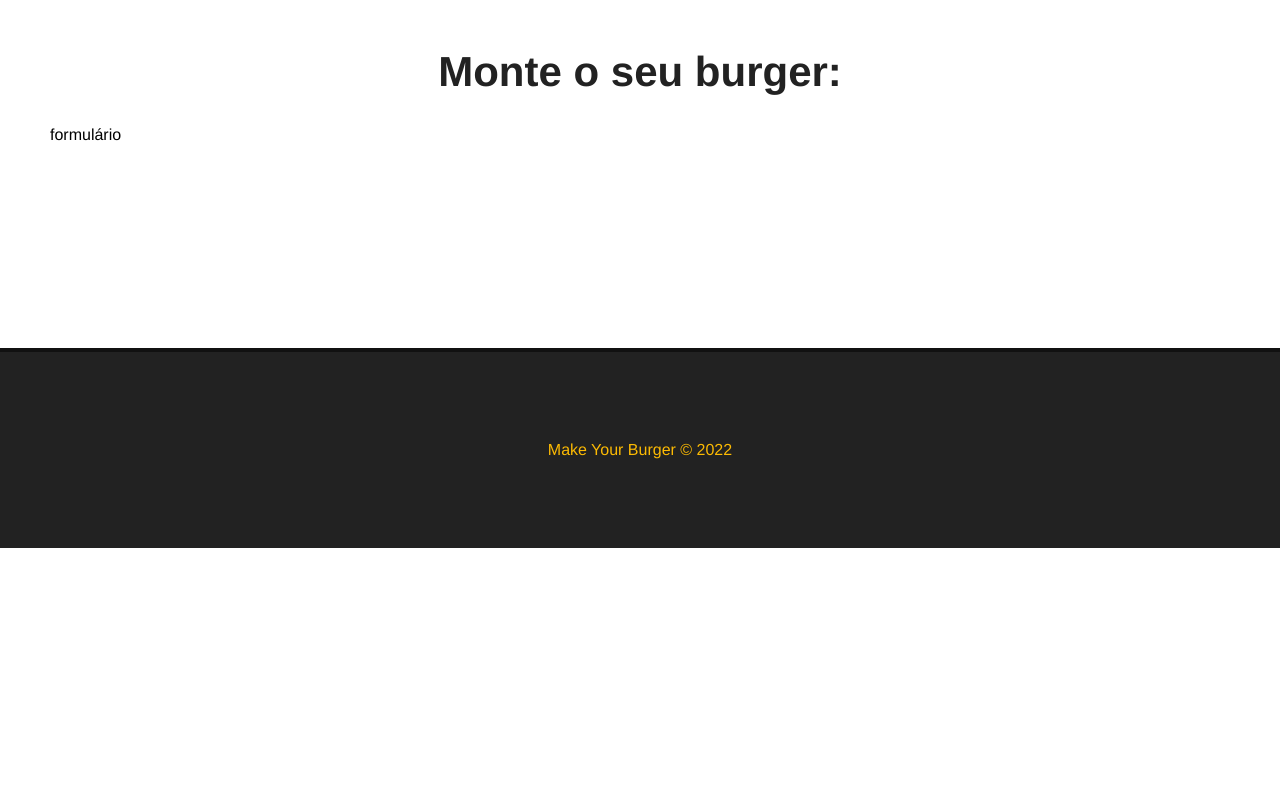
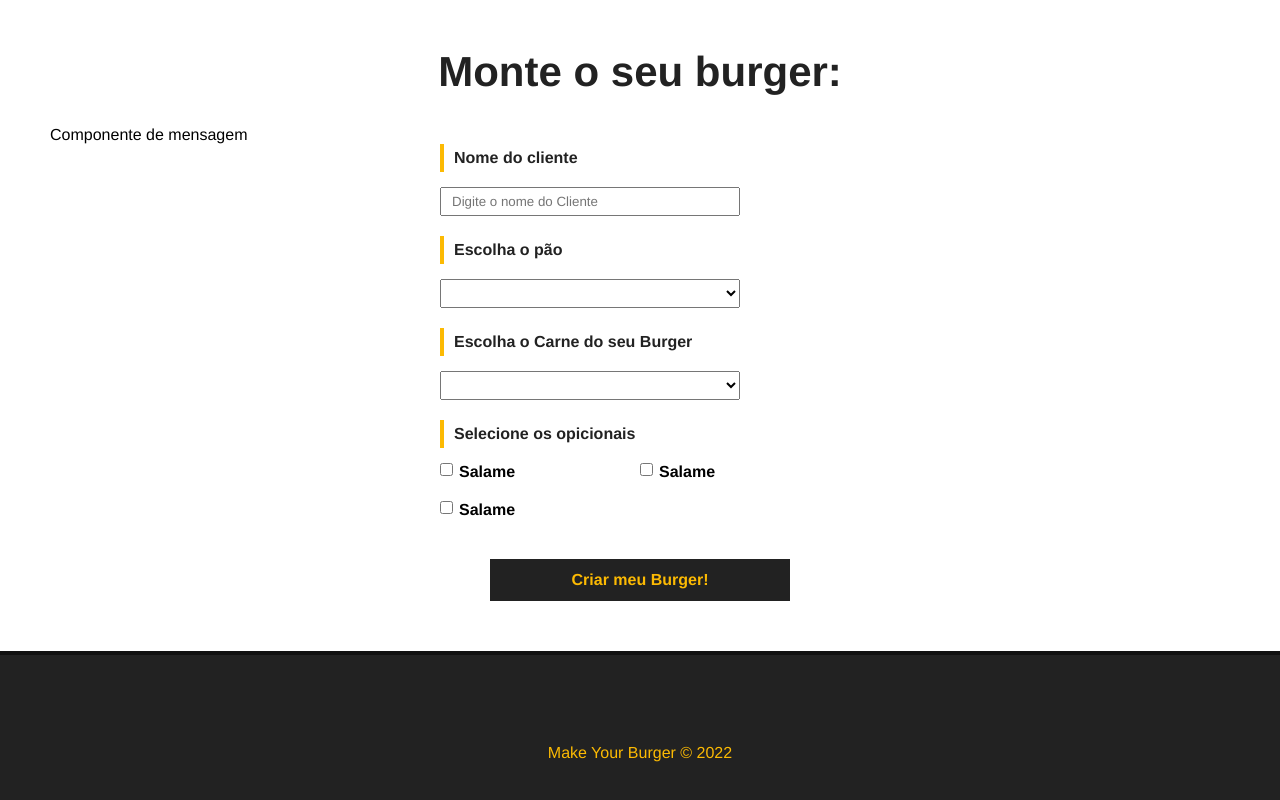
Before and after one commit to wagnerFaria/make-your-burger, a Vue app: page / in a window 1280 px wide. Shown: the part 580-1380 px from the top of the page. Before the commit the page ends 1128 px from the top, so only its background shows below. Built offline with nearby package versions, Linux system fonts and the light colour scheme.

Commit message:
Criando formulário de cadastro

```diff
--- /dev/null
+++ b/src/components/BurgerForm.vue
@@ -0,0 +1,141 @@
+<template>
+  <div>
+    <p>Componente de mensagem</p>
+    <div>
+      <form action="" id="burger-form">
+        <div class="input-container">
+          <label for="nome">Nome do cliente</label>
+          <input
+            type="text"
+            id="nome"
+            name="nome"
+            v-model="nome"
+            placeholder="Digite o nome do Cliente"
+          />
+        </div>
+        <div class="input-container">
+          <label for="pao">Escolha o pão</label>
+          <select name="pao" id="pao" v-model="pao">
+            <option value="">Selecione o seu pão</option>
+            <option value="integral">Integral</option>
+          </select>
+        </div>
+        <div class="input-container">
+          <label for="carne">Escolha o Carne do seu Burger</label>
+          <select name="carne" id="carne" v-model="carne">
+            <option value="">Selecione o tipo de Carne</option>
+            <option value="maminha">Maminha</option>
+          </select>
+        </div>
+        <div id="opicionais-container" class="input-container">
+          <label id="opicionais-title" for="opicionais"
+            >Selecione os opicionais</label
+          >
+          <div class="checkbox-container">
+            <input
+              type="checkbox"
+              name="opicionais"
+              v-model="opicionais"
+              value="salame"
+            />
+            <span>Salame</span>
+          </div>
+          <div class="checkbox-container">
+            <input
+              type="checkbox"
+              name="opicionais"
+              v-model="opicionais"
+              value="salame"
+            />
+            <span>Salame</span>
+          </div>
+          <div class="checkbox-container">
+            <input
+              type="checkbox"
+              name="opicionais"
+              v-model="opicionais"
+              value="salame"
+            />
+            <span>Salame</span>
+          </div>
+        </div>
+        <div class="input-container">
+          <input type="submit" class="submit-btn" value="Criar meu Burger!" />
+        </div>
+      </form>
+    </div>
+  </div>
+</template>
+<script>
+export default {
+  name: "BurgerForm",
+  data() {
+    return {
+      nome: "",
+    };
+  },
+};
+</script>
+<style scoped>
+#burger-form {
+  max-width: 400px;
+  margin: 0 auto;
+}
+.input-container {
+  display: flex;
+  flex-direction: column;
+  margin-bottom: 20px;
+}
+label {
+  font-weight: bold;
+  margin-bottom: 15px;
+  color: #222;
+  padding: 5px 10px;
+  border-left: 4px solid #fcba03;
+}
+input,
+select {
+  padding: 5px 10px;
+  width: 300px;
+}
+#opicionais-container {
+  flex-direction: row;
+  flex-wrap: wrap;
+}
+#opicionais-title {
+  width: 100%;
+}
+
+.checkbox-container {
+  display: flex;
+  align-items: flex-start;
+  width: 50%;
+  margin-bottom: 20px;
+}
+
+.checkbox-container span,
+.checkbox-container input {
+  width: auto;
+}
+
+.checkbox-container span {
+  margin-left: 6px;
+  font-weight: bold;
+}
+
+.submit-btn {
+  background-color: #222;
+  color: #fcba03;
+  font-weight: bold;
+  border: 2px solid #222;
+  padding: 10px;
+  font-size: 16px;
+  margin: 0 auto;
+  cursor: pointer;
+  transition: 0.5s;
+}
+.submit-btn:hover {
+  background-color: transparent;
+  color: #222;
+}
+</style>
--- a/src/views/Home.vue
+++ b/src/views/Home.vue
@@ -2,16 +2,18 @@
   <Banner />
   <div class="main-container">
     <h1>Monte o seu burger:</h1>
-    <p>formulário</p>
+    <burger-form />
   </div>
 </template>
 
 <script>
 import Banner from "../components/Banner.vue";
+import BurgerForm from "../components/BurgerForm.vue";
 export default {
   name: "Home",
   components: {
     Banner,
+    BurgerForm,
   },
 };
 </script>
```
